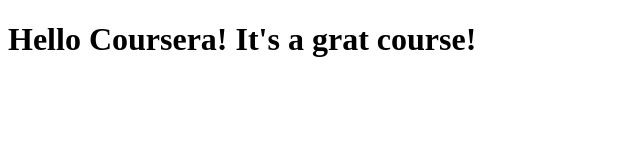
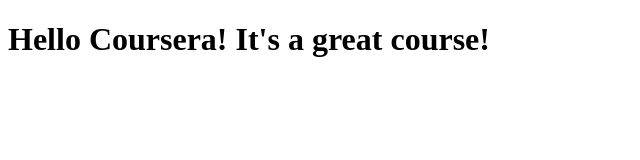
Before and after one commit to Spillet/coursera-html5, a plain HTML site: page site/index.html in a window 1280 px wide. Shown: the full height of the page, 0-640 px from the left. Drawn offline with Linux system fonts and the light colour scheme.

Commit message:
small addition

```diff
--- a/site/index.html
+++ b/site/index.html
@@ -4,6 +4,6 @@
 	<title>Hello Courera!</title>
 </head>
 <body>
-<h1>Hello Coursera! It's a grat course!</h1>
+<h1>Hello Coursera! It's a great course!</h1>
 </body>
 </html>
```
